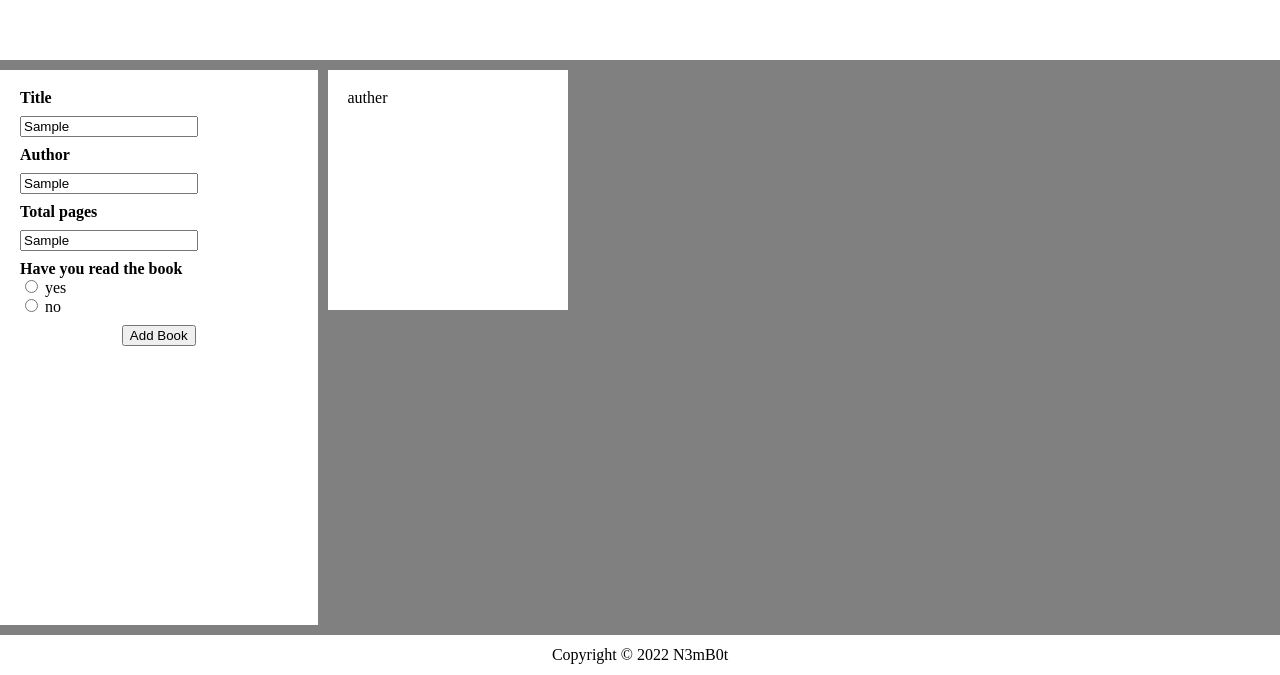
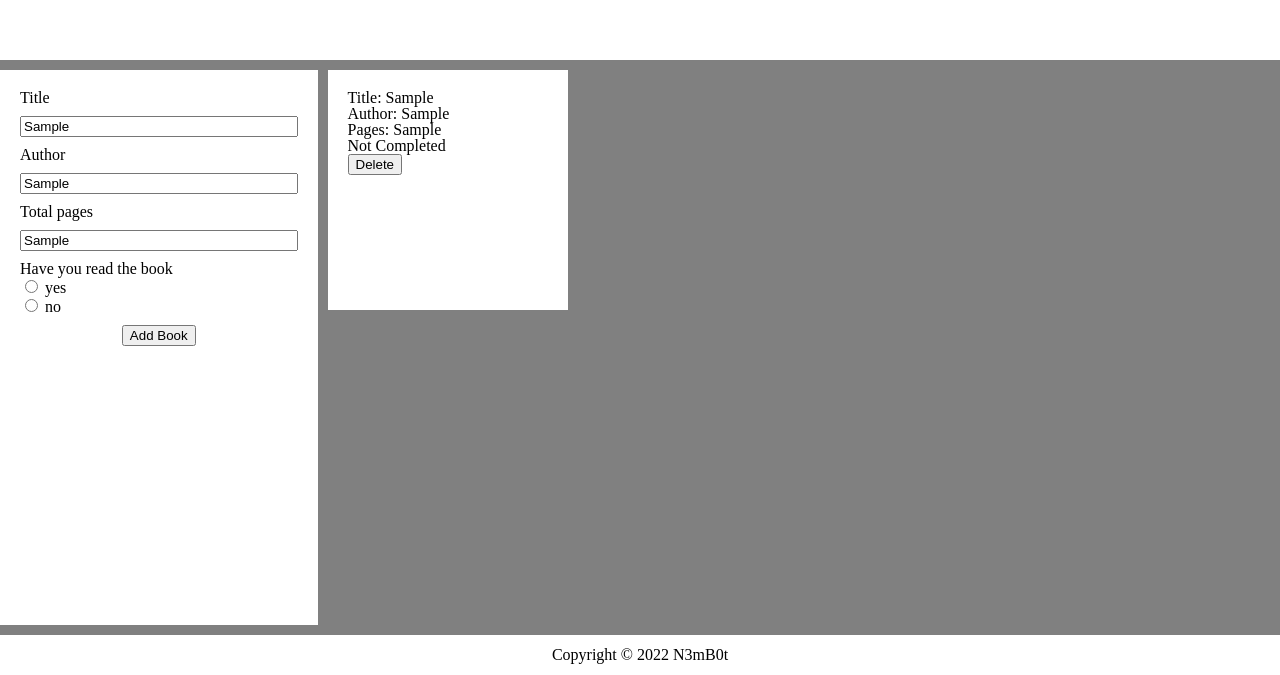
Before and after one commit to N3M35I5/Odin_Library, a plain HTML site: page index.html in a window 1280 px wide. Both pictures are taken after typing "Sample", "Sample", "Sample" into the empty fields and a click on the button "Add Book". Shown: the part 125-800 px from the top of the page. Drawn offline with Linux system fonts and the light colour scheme.

Commit message:
added functionality to add and delete books

```diff
--- a/index.css
+++ b/index.css
@@ -76,14 +76,12 @@ body{
 .sidebar{
     grid-row: 2/3;
     grid-column: 1/2;
+}
+.sidebar>form{
     display: flex;
     flex-direction: column;
     gap: 10px;
     padding: 20px;
-}
-.sidebar>label,p{
-    font-size: medium;
-    font-weight: bold;
 }
 .sidebar>input{
     max-width: 170px;
@@ -95,7 +93,11 @@ body{
 .content{
     grid-row: 2/3;
     grid-column: 2/3;
+    display: flex;
+    flex-wrap: wrap;
+    gap: 10px;
 }
+/*class for the cards*/
 .card{
     width:200px;
     height: 200px;
--- a/index.html
+++ b/index.html
@@ -5,7 +5,7 @@
     <meta http-equiv="X-UA-Compatible" content="IE=edge">
     <meta name="viewport" content="width=device-width, initial-scale=1.0">
     <title>Library</title>
-    <script src="./index.js"></script>
+    <script src="./index.js" defer></script>
     <link rel="stylesheet" href="./index.css">
 </head>
 <body>
@@ -13,6 +13,7 @@
         <h3 class="heading">Library</h3>
     </div>
     <div class="sidebar">
+        <form name = "book-form" id="book-form">
             <label for="title" >Title</label>
             <input type="text" id="title" name="title">
             <label for="author">Author</label>
@@ -26,12 +27,11 @@
                 <input type="radio" id="no" name="readbtn" value=false>
                 <label for="no">no</label><br>
             </div>
-        <button type="button" id="submitbtn">Add Book</button>
+            <button type="submit" id="submitbtn">Add Book</button>
+        </form>
     </div>
     <div class="content">
-        <div class="card">
-            auther
-        </div>
+
     </div>
     <div class="footer">
         <p>Copyright © 2022 N3mB0t</p>
--- a/index.js
+++ b/index.js
@@ -1,11 +1,15 @@
-function Book(title,auther,pages,readStatus){
+const content = document.querySelector('.content');
+const card_template = document.createElement("div");
+card_template.classList.add('card');
+
+function Book(title,author,pages,readStatus){
     this.title=title;
-    this.auther=auther;
+    this.author=author;
     this.pages=pages;
     this.readStatus=readStatus;
 };
 Book.prototype.info = function(){
-    str=this.title+" by "+ this.auther+", "+this.pages+"pages, ";
+    str=this.title+" by "+ this.author+", "+this.pages+"pages, ";
     if(this.readStatus)
         str+="read completly";
     else
@@ -17,14 +21,62 @@ let myLibrary = [];
 
 function addBookToLibrary(newBook) {
     myLibrary.push(newBook);
+    displaylib(myLibrary)
 };
 
-const book1 = new Book("a","a",123,true);
-const book2 = new Book("a","a",123,true);
-const book3 = new Book("a","a",123,true);
-const book4 = new Book("a","a",123,true);
-addBookToLibrary(book1);
-addBookToLibrary(book2);
-addBookToLibrary(book3);
-addBookToLibrary(book4);
-console.log(myLibrary);
+function displaylib(lib){
+    //remove old childred and replace with new ones
+    content.replaceChildren();
+    //adding new children
+    lib.forEach(book => {
+        const card = card_template.cloneNode(true);
+        const title = document.createElement("div");
+        title.textContent="Title: "+book.title;
+        card.appendChild(title);
+
+        const author = document.createElement("div");
+        author.textContent="Author: "+book.author;
+        card.appendChild(author);
+
+        const pages = document.createElement("div");
+        pages.textContent="Pages: "+book.pages;
+        card.appendChild(pages);
+
+        const readStatus = document.createElement("div");
+        if(book.readStatus)
+            readStatus.textContent="Completed";
+        else
+            readStatus.textContent="Not Completed";
+        card.appendChild(readStatus);
+
+        const delbtn=document.createElement("button");
+        delbtn.addEventListener("click",()=>{
+            var filtered = myLibrary.filter(function(value, index, arr){
+                return value.title !== book.title;
+            });
+            myLibrary=filtered;
+            displaylib(myLibrary);
+        });
+        delbtn.textContent="Delete"
+        card.appendChild(delbtn);
+
+        content.appendChild(card);
+    });
+};
+
+const book_form= document.querySelector('#book-form');
+book_form.addEventListener('submit',handleSubmit);
+function handleSubmit(e) {
+    e.preventDefault();
+    const formData = new FormData(e.target);
+    const formProps = Object.fromEntries(formData);
+    const title = formProps.title;
+    const author = formProps.author;
+    const pages=formProps.pages;
+    const readbtn = formProps.readbtn;
+    const book = new Book(title,author,pages,readbtn);
+    addBookToLibrary(book);
+};
+
+
+//console.log(myLibrary);
```
Lines whose indentation alone changed are shown as unchanged.
